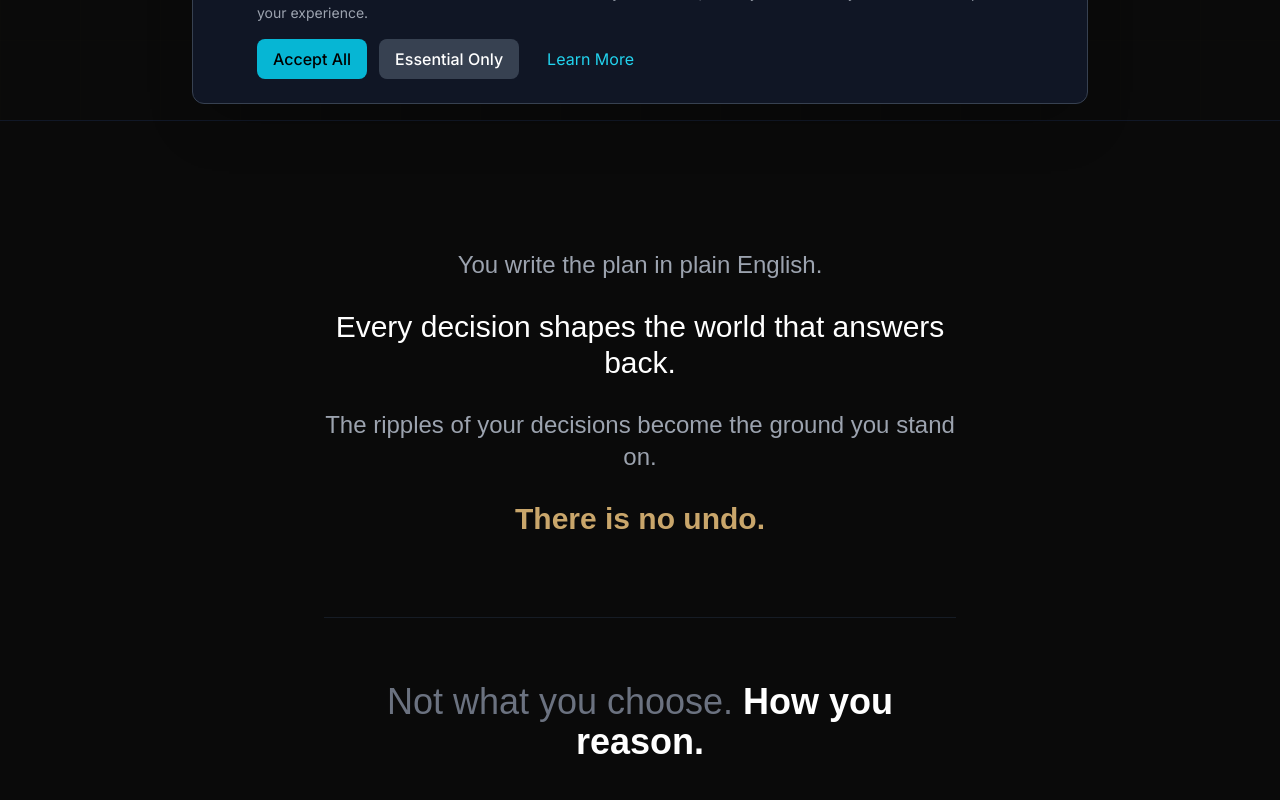
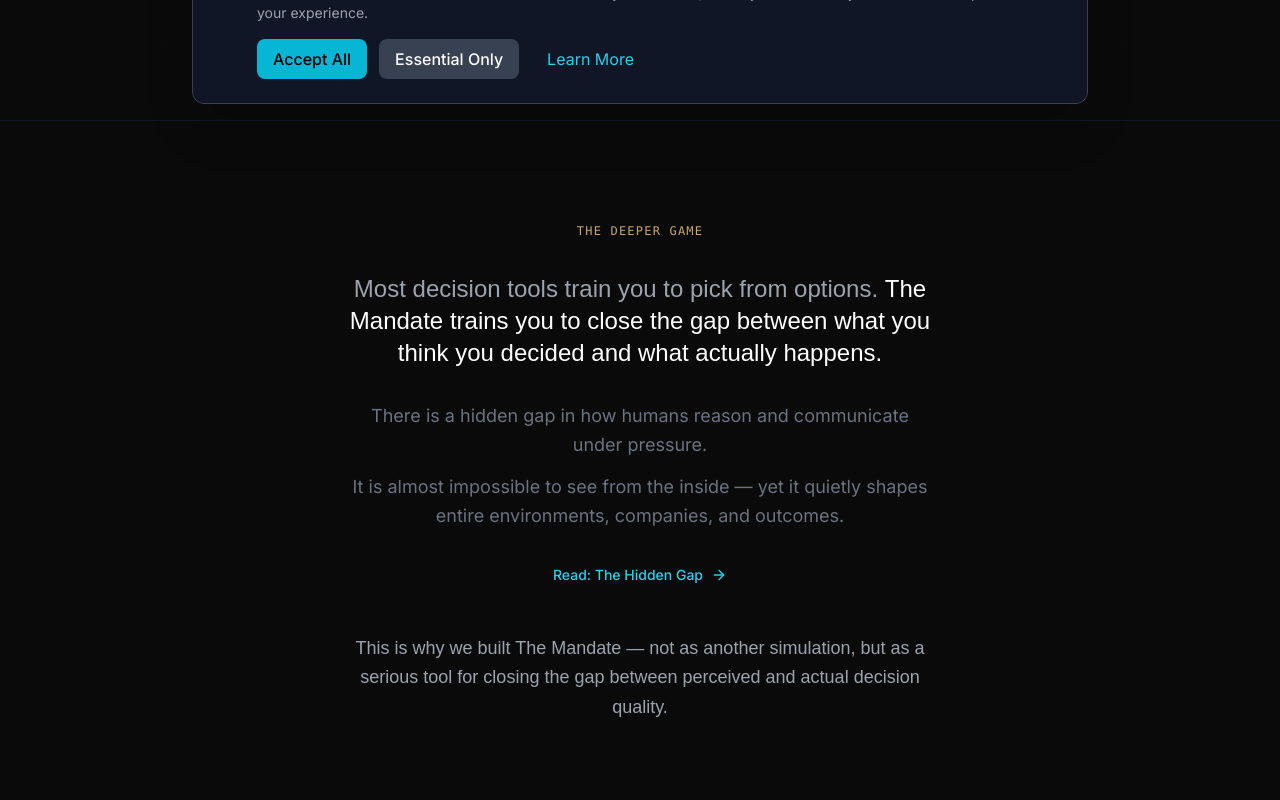
Before and after one commit to thriveuniverse/lastprompt2, a Next.js app: page / in a window 1280 px wide. Shown: the part 680-1480 px from the top of the page. Built offline with nearby package versions, Linux system fonts and the light colour scheme; a web font is replaced by a local one.

Commit message:
changes to the front page under hero

```diff
--- a/app/page.tsx
+++ b/app/page.tsx
@@ -99,6 +99,43 @@
                 How the engine works <ArrowRight className="w-4 h-4" />
               </Link>
             </div>
+          </motion.div>
+        </div>
+      </section>
+
+      {/* ── THE DEEPER GAME ── */}
+      <section className="py-24 bg-[#0A0A0A] border-t border-gray-900">
+        <div className="max-w-[640px] mx-auto px-6">
+          <motion.div
+            initial={{ opacity: 0, y: 20 }}
+            whileInView={{ opacity: 1, y: 0 }}
+            viewport={{ once: true }}
+            className="text-center"
+          >
+            <span className="text-xs font-mono text-[#C9A66B] tracking-widest uppercase">The Deeper Game</span>
+
+            <p className="font-satoshi text-xl sm:text-2xl text-gray-400 mt-8 mb-4 leading-relaxed">
+              Most decision tools train you to pick from options.{" "}
+              <span className="text-white font-medium">The Mandate trains you to close the gap between what you think you decided and what actually happens.</span>
+            </p>
+
+            <p className="text-lg text-gray-500 mt-8 mb-3 leading-relaxed">
+              There is a hidden gap in how humans reason and communicate under pressure.
+            </p>
+            <p className="text-lg text-gray-500 mb-8 leading-relaxed">
+              It is almost impossible to see from the inside — yet it quietly shapes entire environments, companies, and outcomes.
+            </p>
+
+            <Link
+              href="/the-hidden-gap"
+              className="inline-flex items-center gap-2 text-sm font-medium text-cyan-400 hover:text-cyan-300 transition-colors"
+            >
+              Read: The Hidden Gap <ArrowRight className="w-4 h-4" />
+            </Link>
+
+            <p className="font-satoshi text-lg text-gray-400 leading-relaxed mt-12">
+              This is why we built The Mandate — not as another simulation, but as a serious tool for closing the gap between perceived and actual decision quality.
+            </p>
           </motion.div>
         </div>
       </section>
```
